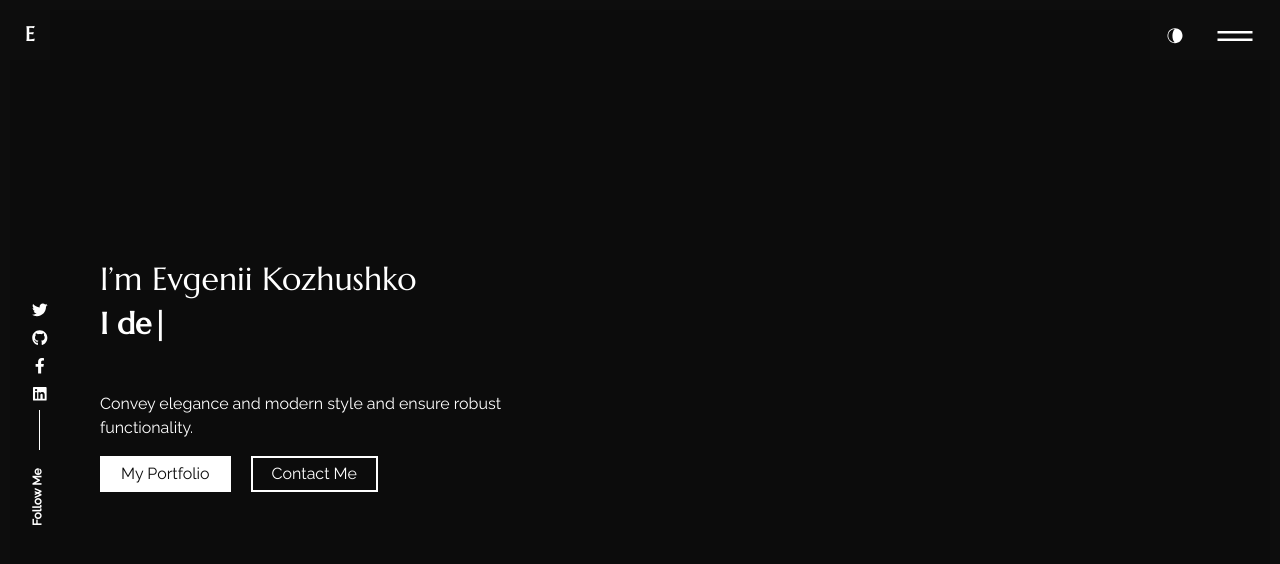
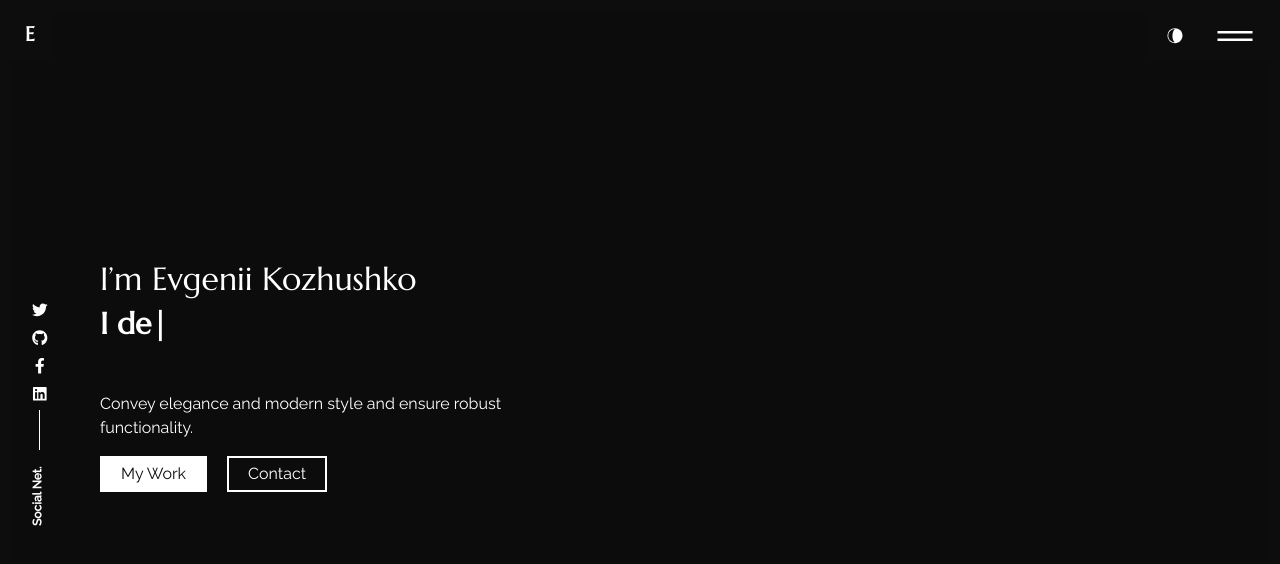
Before and after one commit to evgeniikozhushko/personalReactWebsite, a React (Create React App) app: page / in a window 1280 px wide. Shown: the top 564 px of the page. Built offline with nearby package versions, Linux system fonts and the light colour scheme.

Commit message:
Third commit

```diff
--- a/public/index.html
+++ b/public/index.html
@@ -6,7 +6,7 @@
     <link rel="icon" href="%PUBLIC_URL%/favicon.ico" />
     <meta name="viewport" content="width=device-width, initial-scale=1" />
     <meta name="theme-color" content="#000000" />
-    <meta name="author" content="John Doe">
+    <meta name="evgenii.ca" content="Evgenii Kozhushko">
     <link rel="preconnect" href="https://fonts.gstatic.com">
     <link rel="preconnect" href="https://fonts.gstatic.com">
     <link href="https://fonts.googleapis.com/css2?family=Marcellus&display=swap" rel="stylesheet">
--- a/src/components/socialicons/index.js
+++ b/src/components/socialicons/index.js
@@ -57,7 +57,7 @@ export const Socialicons = (params) => {
           </li>
         )}
       </ul>
-      <p>Follow Me</p>
+      <p>Social Net.</p>
     </div>
   );
 };
--- a/src/content_option.js
+++ b/src/content_option.js
@@ -143,7 +143,7 @@ const dataportfolio = [{
 const contactConfig = {
     YOUR_EMAIL: "info@evgenii.ca",
     // YOUR_FONE: "(555)123-4567",
-    description: "If you would like to know more about services and rates, or would like to schedule a discovery call, please fill out your information below. ",
+    description: "If you would like to know more about services, please fill out your information below, or get in touch via social network. ",
     // creat an emailjs.com account
     // check out this tutorial https://www.emailjs.com/docs/examples/reactjs/
     YOUR_SERVICE_ID: "service_id",
--- a/src/index.css
+++ b/src/index.css
@@ -58,7 +58,8 @@ a:hover {
 
 p {
     word-break: break-word;
-    hyphens: auto;
+    /* hyphens: auto; */
+    hyphens: none;
 }
 
 .ovhidden {
--- a/src/pages/about/index.js
+++ b/src/pages/about/index.js
@@ -35,7 +35,7 @@ export const About = () => {
             </div>
           </Col>
         </Row>
-        <Row className=" sec_sp">
+        <Row className="sec_sp">
           <Col lg="5">
             <h3 className="color_sec py-4">Work Timline</h3>
           </Col>
@@ -82,7 +82,7 @@ export const About = () => {
         </Row>
         <Row className="sec_sp">
           <Col lang="5">
-            <h3 className="color_sec py-4">services</h3>
+            <h3 className="color_sec py-4">Services</h3>
           </Col>
           <Col lg="7">
             {services.map((data, i) => {
--- a/src/pages/contact/index.js
+++ b/src/pages/contact/index.js
@@ -93,7 +93,7 @@ export const ContactUs = () => {
             </Alert>
           </Col>
           <Col lg="5" className="mb-5">
-            <h3 className="color_sec py-4">Get in touch</h3>
+            <h3 className="color_sec py-4">Let's chat!</h3>
             <address>
               <strong>Email:</strong>{" "}
               <a href={`mailto:${contactConfig.YOUR_EMAIL}`}>
--- a/src/pages/home/index.js
+++ b/src/pages/home/index.js
@@ -4,6 +4,7 @@ import { Helmet, HelmetProvider } from "react-helmet-async";
 import Typewriter from "typewriter-effect";
 import { introdata, meta } from "../../content_option";
 import { Link } from "react-router-dom";
+
 
 export const Home = () => {
   return (
@@ -48,7 +49,7 @@ export const Home = () => {
                 <div className="intro_btn-action pb-5">
                   <Link to="/portfolio" className="text_2">
                     <div id="button_p" className="ac_btn btn ">
-                      My Portfolio
+                      My Work
                       <div className="ring one"></div>
                       <div className="ring two"></div>
                       <div className="ring three"></div>
@@ -56,7 +57,7 @@ export const Home = () => {
                   </Link>
                   <Link to="/contact">
                     <div id="button_h" className="ac_btn btn">
-                      Contact Me
+                      Contact
                       <div className="ring one"></div>
                       <div className="ring two"></div>
                       <div className="ring three"></div>
```
